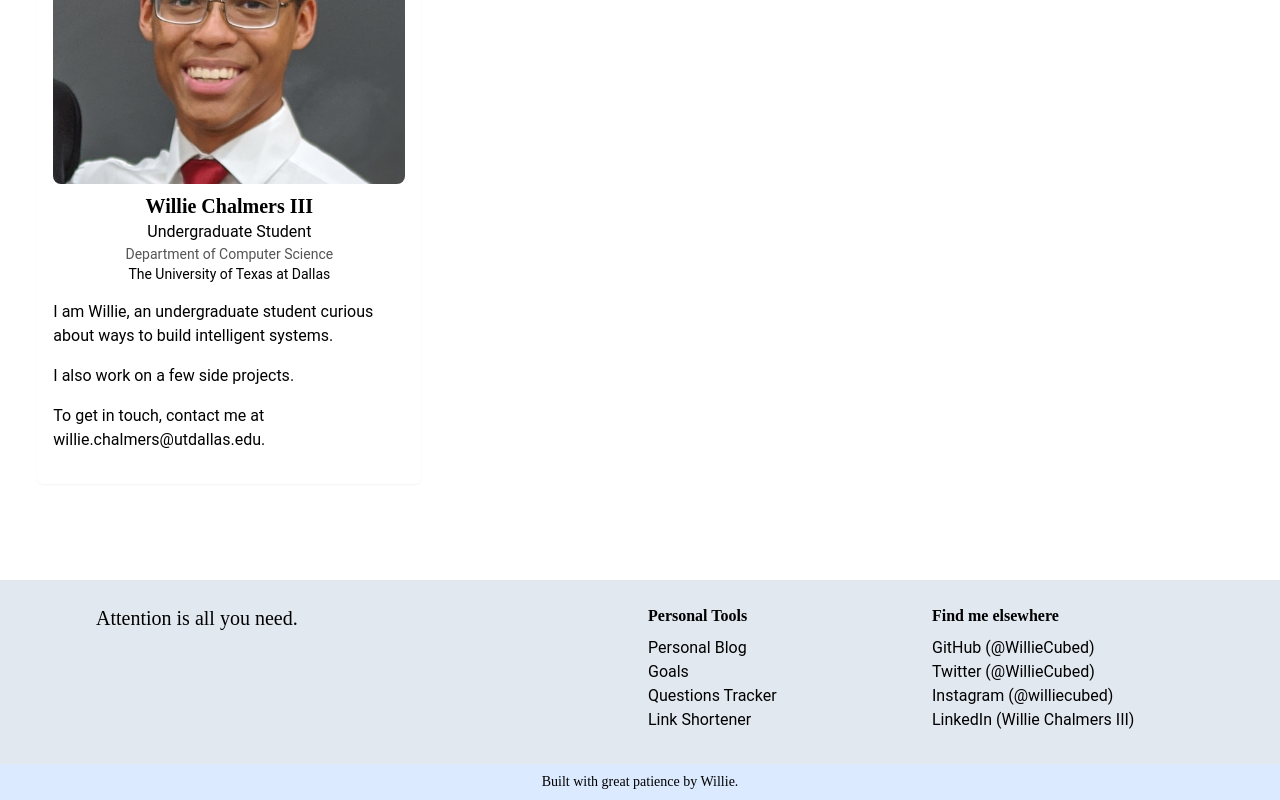
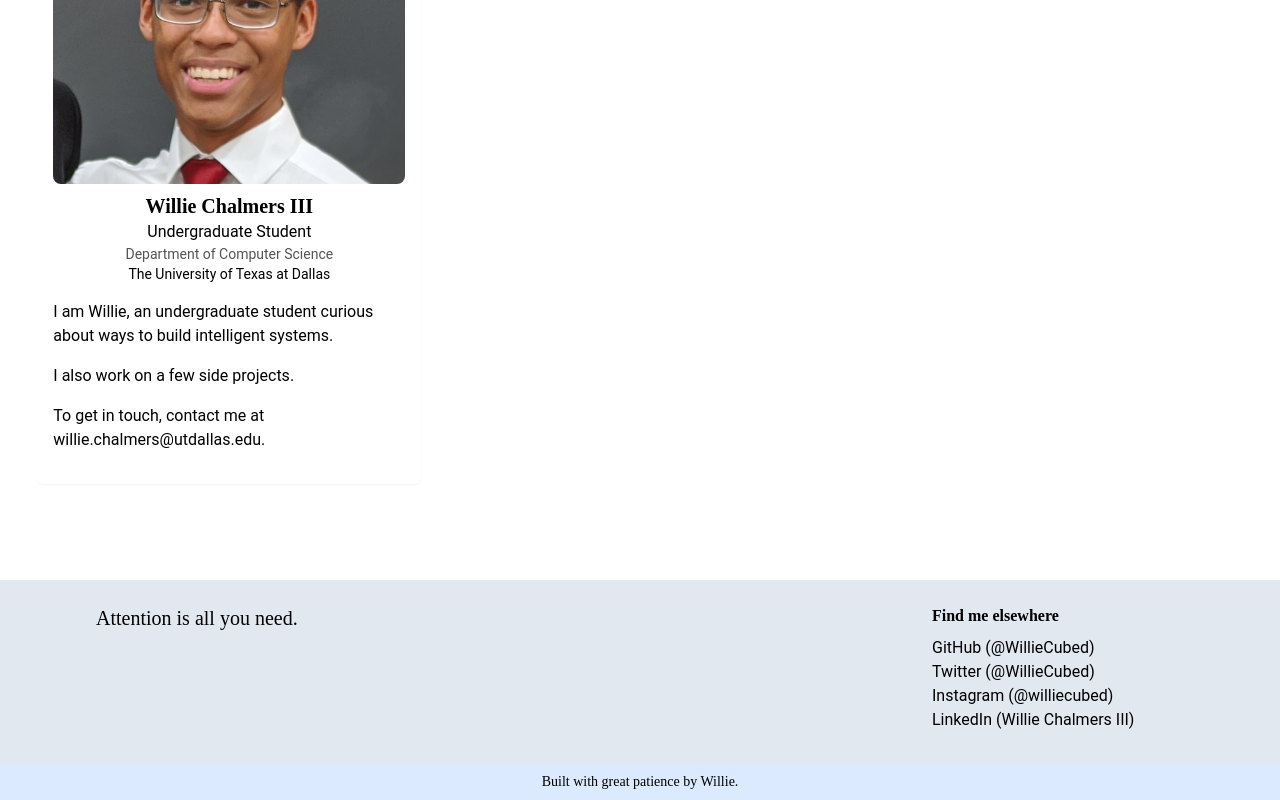
Before and after one commit to WillieCubed/website, a Next.js app: page / in a window 1280 px wide. Shown: the part 360-1160 px from the top of the page. Built offline with nearby package versions, Linux system fonts and the light colour scheme; no server answers.

Commit message:
chore: Remove personal links from footer
These other links are for websites not quite ready for prime time yet.

```diff
--- a/components/SiteFooter.tsx
+++ b/components/SiteFooter.tsx
@@ -1,4 +1,4 @@
-import taglines from "../lib/tagline_data.json";
+import taglines from '../lib/tagline_data.json';
 
 /**
  * Generate a random tagline quote.
@@ -25,7 +25,7 @@ export default function SiteFooter() {
           {footerTagline}
         </div>
         <div>
-          <div className="my-2 font-bold font-display text-md dark:text-white">
+          {/* <div className="my-2 font-bold font-display text-md dark:text-white">
             Personal Tools
           </div>
           <ul>
@@ -41,7 +41,7 @@ export default function SiteFooter() {
             <li className="hover:text-emerald-400">
               <a href="https://links.williecubed.dev">Link Shortener</a>
             </li>
-          </ul>
+          </ul> */}
         </div>
         <div>
           <div className="my-2 font-bold font-display text-md dark:text-white">
```
